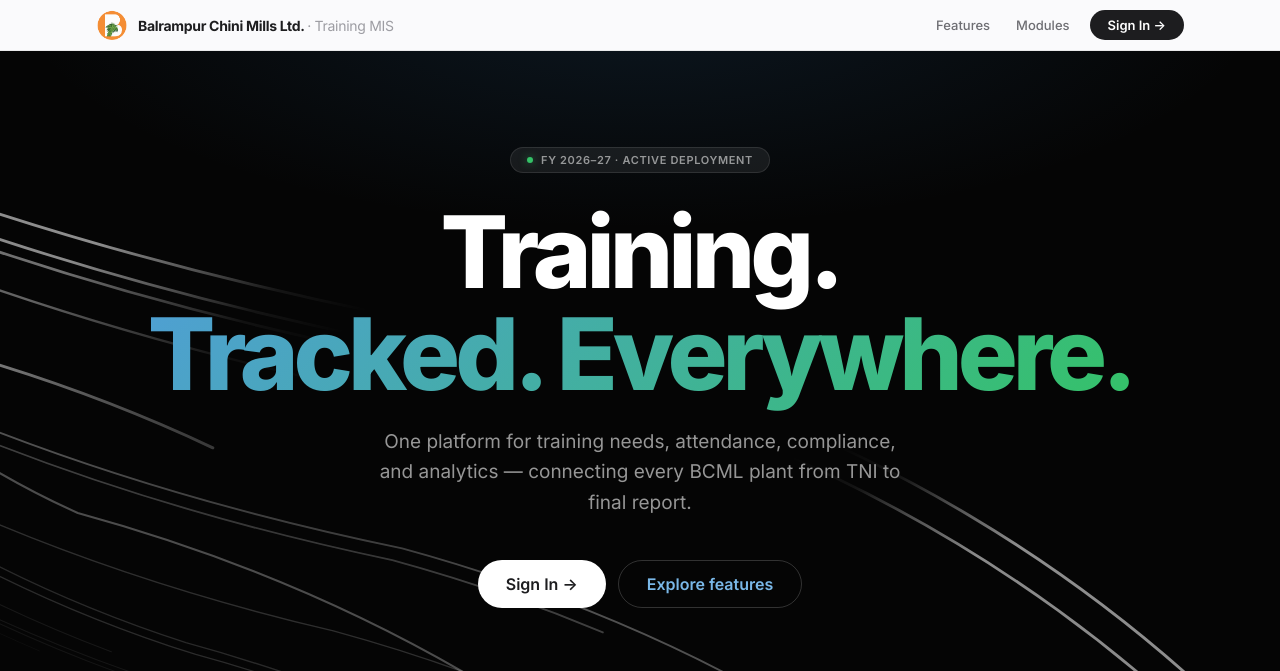
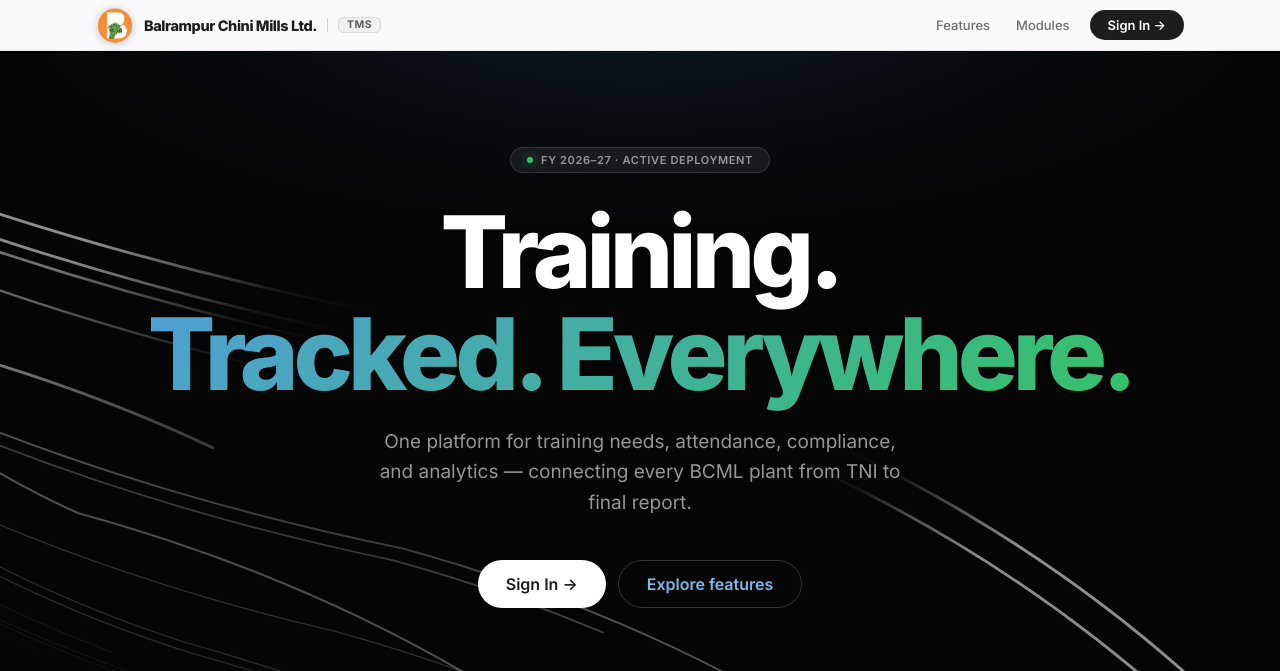
Before and after one commit to yogendradas017/bcml-training-mis, a Flask app: page /login in a window 1280 px wide. Shown: the top 671 px of the page. Run offline with Flask 3, Linux system fonts and the light colour scheme; some libraries are stand-ins or nearby versions.

Commit message:
design: minimal nav branding refinement
- Logo: 32→38px, drop-shadow for depth
- Brand name: weight 700→800, 14→14.5px, tighter tracking
- Replace '· Training MIS' text with: vertical separator + TMS monogram chip
  (neutral grey border/bg, no colour on text — clean minimal identity)

Co-Authored-By: Claude Sonnet 4.6 <noreply@anthropic.com>

```diff
--- a/templates/login.html
+++ b/templates/login.html
@@ -16,9 +16,10 @@ body{font-family:'Inter',-apple-system,'Helvetica Neue',sans-serif;-webkit-font-
 nav{position:sticky;top:0;z-index:400;background:rgba(250,250,252,.88);backdrop-filter:saturate(180%) blur(20px);-webkit-backdrop-filter:saturate(180%) blur(20px);border-bottom:1px solid rgba(0,0,0,.07);}
 .ni{max-width:1160px;margin:0 auto;padding:0 36px;height:50px;display:flex;align-items:center;justify-content:space-between;}
 .brand{display:flex;align-items:center;gap:10px;text-decoration:none;}
-.bmark{height:32px;width:auto;max-width:120px;object-fit:contain;display:block;flex-shrink:0;}
-.bname{font-size:14px;font-weight:700;color:#1d1d1f;letter-spacing:-.3px;}
-.bname span{color:#9d9da3;font-weight:400;}
+.bmark{height:38px;width:auto;max-width:130px;object-fit:contain;display:block;flex-shrink:0;filter:drop-shadow(0 1px 5px rgba(0,0,0,.22));}
+.bname{font-size:14.5px;font-weight:800;color:#1d1d1f;letter-spacing:-.4px;white-space:nowrap;}
+.bsep{width:1px;height:14px;background:#d1d1d6;flex-shrink:0;}
+.btms{font-size:10.5px;font-weight:700;color:#5c5c61;background:#f0f0f3;border:1px solid #d8d8dd;border-radius:5px;padding:2px 8px;letter-spacing:.5px;text-transform:uppercase;line-height:1;flex-shrink:0;}
 .nr{display:flex;align-items:center;gap:2px;}
 .na{font-size:13px;font-weight:500;color:#6e6e73;text-decoration:none;padding:5px 12px;border-radius:6px;transition:background .15s,color .15s;}
 .na:hover{background:#f5f5f7;color:#1d1d1f;}
@@ -294,8 +295,10 @@ table.st tbody tr.hi td{color:rgba(255,255,255,.82);}
 <nav>
   <div class="ni">
     <a class="brand" href="#">
-      <img class="bmark" src="{{ url_for('static', filename='bcml_logo.png') }}" alt="BCML" width="32" height="32">
-      <span class="bname">Balrampur Chini Mills Ltd. <span>· Training MIS</span></span>
+      <img class="bmark" src="{{ url_for('static', filename='bcml_logo.png') }}" alt="BCML" width="38" height="38">
+      <span class="bname">Balrampur Chini Mills Ltd.</span>
+      <span class="bsep"></span>
+      <span class="btms">TMS</span>
     </a>
     <div class="nr">
       <a class="na" href="#features">Features</a>
```
